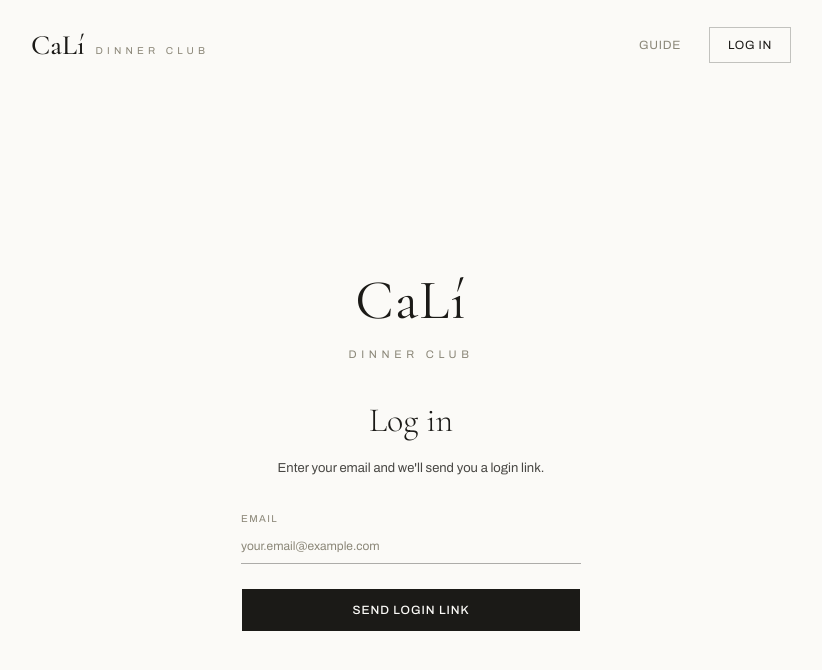
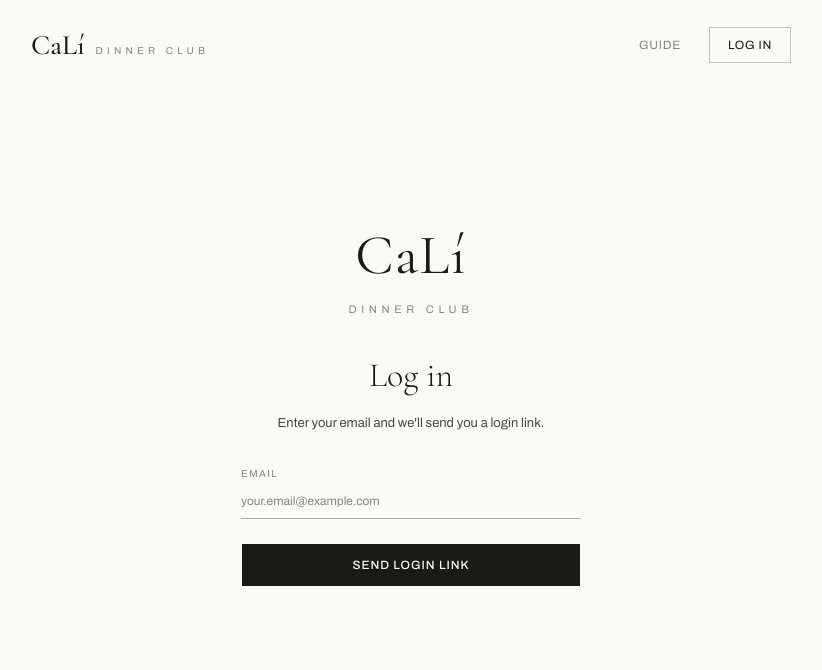
Before and after one commit to SiCarlsson/dinner-club, a Next.js app in the folder web/: page /en/login in a window 1280 px wide. Shown: the top 670 px of the page, without its empty margins (229-1051 px from the left). Built offline with nearby package versions, Linux system fonts and the light colour scheme; no server answers.

Commit message:
Update login page design

```diff
--- a/web/app/[locale]/login/page.tsx
+++ b/web/app/[locale]/login/page.tsx
@@ -52,7 +52,7 @@ export default function Login() {
         "font-ui bg-background text-foreground flex flex-1 flex-col px-6 py-8 md:px-10 md:py-10"
       }
     >
-      <div className="flex flex-1 flex-col items-center justify-center gap-8 text-center">
+      <div className="flex flex-1 flex-col items-center justify-center gap-8 pb-[81px] text-center sm:pb-[90px]">
         {status === "sent" ? (
           <>
             <div className="flex flex-col gap-3">
```
